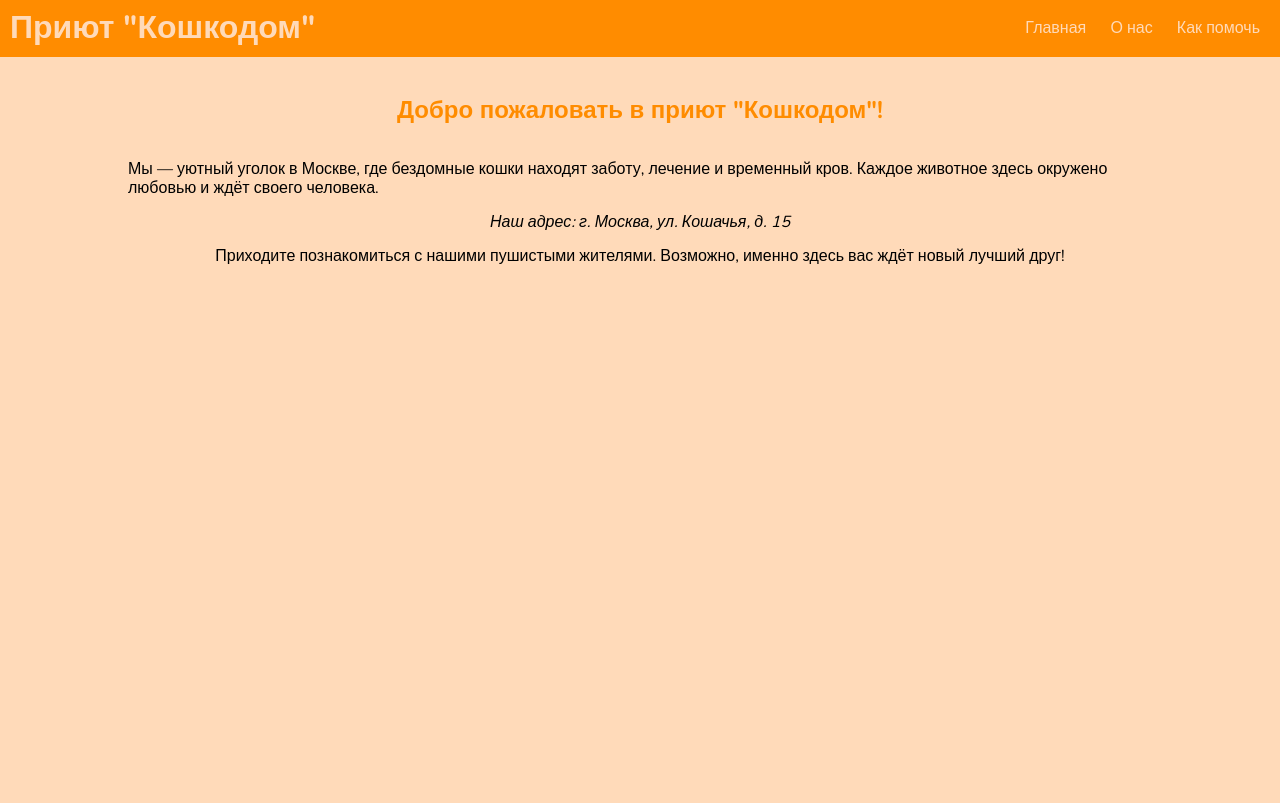
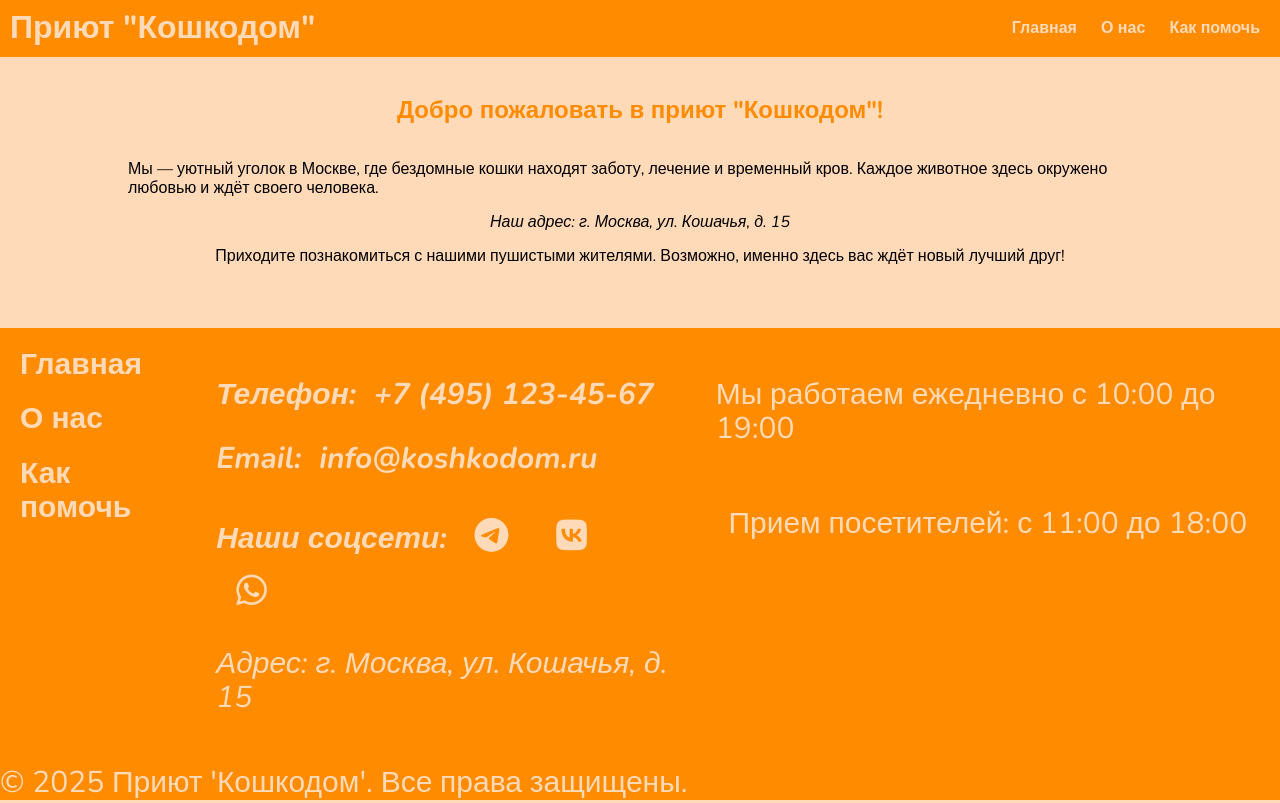
Before and after one commit to Vadim-Galimov/django-cat-house, a Django app: page / in a window 1280 px wide. Before the commit the page ends 264 px from the top, so only its background shows below. Run offline with Django 5.2, Linux system fonts and the light colour scheme.

Commit message:
index.html add seo semantic var css and other

```diff
--- a/main/static/main/css/style.css
+++ b/main/static/main/css/style.css
@@ -1,32 +1,39 @@
+:root {
+	--primary-color: #ff8c00;
+	--second-color: #ffdab9;
+}
 
 body {
-background-color: #ffdab9;
+	background-color: var(--second-color);
 	font-family: 'Nunito', sans-serif;
 	font-weight: 400;
+	display: flex;
+	flex-direction: column;
+	min-height: 100vh;
 }
 
 header {
-background-color: #ff8c00;
+	background-color: var(--primary-color);
 	display: flex;
 	justify-content: space-between;
 	align-items: center;
 }
 
-h1, header a {
-color: #ffdab9;
+h1, header a, footer, footer a {
+	color: var(--second-color);
 }
 
 h2 {
-color: #ff8c00;
-vertical-align: middle;
+	color: var(--primary-color);
 }
 
 h1, nav {
 	margin: 10px;
 }
 
-header a {
+header a, footer a {
 	margin: 10px;
+	font-weight: bold;
 }
 
 a {
@@ -37,6 +44,7 @@ main {
 	display: flex;
 	flex-direction: column;
 	align-items: center;
+	flex: 1;
 }
 
 section {
@@ -46,3 +54,23 @@ display: flex;
 	flex-direction: column;
 	align-items: center;
 }
+
+footer {
+	background-color: var(--primary-color);
+	font-size: 30px;
+}
+
+.footer-top {
+	display: flex;
+	justify-content: space-around;
+}
+
+footer nav {
+	display: flex;
+	flex-direction: column;
+}
+
+i {
+	font-size: 35px;
+	margin: 10px;
+}
--- a/main/templates/main/index.html
+++ b/main/templates/main/index.html
@@ -1,44 +1,65 @@
 <!DOCTYPE html>
 <html lang="ru">
+
 <head>
+	{% load static %}
 	<meta charset="UTF-8">
 	<meta name="viewport" content="width=device-width, initial-scale=1.0">
+	<meta name="description" content="Приют 'Кошкодом' в Москве — место, где бездомные кошки находят заботу и дом. Присоединяйтесь к нам!">
+	<meta name="keywords" content="приют для кошек, Кошкодом, Москва, усыновление животных">
+	<meta name="author" content="Приют Кошкодом">
+	<meta property="og:title" content="Приют 'Кошкодом'">
+	<meta property="og:description" content="Уютный уголок в Москве для бездомных кошек.">
+	<meta property="og:image" content="{% static 'main/images/og-image.jpg' %}">
+	<meta property="og:url" content="https://koshkodom.ru">
 	<title>Приют "Кошкодом"</title>
-
+	<link rel="icon" type="image/x-icon" alt="котик" href="{% static 'main/images/favicon.ico' %}">
+	<link rel="stylesheet" href="{% static 'main/css/normalize.css' %}">
 	<link rel="preconnect" href="https://fonts.googleapis.com">
 	<link rel="preconnect" href="https://fonts.gstatic.com" crossorigin>
-<link href="https://fonts.googleapis.com/css2?family=Nunito:wght@300;400;600;700&display=swap" rel="stylesheet">
+	<link href="https://fonts.googleapis.com/css2?family=Comic+Neue:ital,wght@0,300;0,400;0,700;1,300;1,400;1,700&family=Nunito:ital,wght@0,200..1000;1,200..1000&display=swap" rel="stylesheet">
+	<link rel="stylesheet" href="https://cdnjs.cloudflare.com/ajax/libs/font-awesome/6.4.0/css/all.min.css">
 
+	<link rel="stylesheet" href="{% static 'main/css/style.css' %}"> </head>
 
-    {% load static %}
-    <link rel="stylesheet" href="{% static 'main/css/normalize.css' %}">
-    <link rel="stylesheet" href="{% static 'main/css/style.css' %}">
-</head>
 <body>
 	<header>
 		<h1>Приют "Кошкодом"</h1>
-    <nav>
-        <a href="{% url 'home' %}">Главная</a>
-        <a href="{% url 'about' %}">О нас</a>
-    <a href="{% url 'help' %}">Как помочь</a>
-    </nav>
-
+		<nav aria-label="основная навигация"> <a href="{% url 'home' %}">Главная</a> <a href="{% url 'about' %}">О нас</a> <a href="{% url 'help' %}">Как помочь</a> </nav>
 	</header>
 	<main>
 		<section>
 			<h2>Добро пожаловать в приют "Кошкодом"!</h2>
-<p>Мы — уютный уголок в Москве, где бездомные кошки находят заботу, лечение и временный кров. Каждое животное здесь окружено любовью и ждёт своего человека.
+			<p>Мы — уютный уголок в Москве, где бездомные кошки находят заботу, лечение и временный кров. Каждое животное здесь окружено любовью и ждёт своего человека. </p> <address>Наш адрес: г. Москва, ул. Кошачья, д. 15</address>
+			<p>Приходите познакомиться с нашими пушистыми жителями. Возможно, именно здесь вас ждёт новый лучший друг!</p>
+		</section>
+	</main>
+	<footer>
+		<div class="footer-top">
+			<nav aria-label="основная навигация"> <a href="{% url 'home' %}">Главная</a> <a href="{% url 'about' %}">О нас</a> <a href="{% url 'help' %}">Как помочь</a> </nav>
+			<section><address>
+								<p><strong>Телефон:</strong> <a href="tel:+74951234567">+7 (495) 123-45-67</a></p>
+				<p><strong> Email:</strong> <a href="mailto:info@koshkodom.ru">info@koshkodom.ru</a></p>
+
+				 <p><strong>Наши соцсети:</strong>
+					 <a href="https://t.me/koshkodom" aria-label="телеграм кошкодом"><i class="fa-brands fa-telegram"></i></a>
+				<a href="https://vk.com/koshkodom" aria-label="вк кошкодом"><i class="fa-brands fa-vk"></i></a>
+				<a href="https://wa.me/79991234567" aria-label="вотсап кошкодом"><i class="fa-brands fa-whatsapp"></i></a> </p>
+				 <p>Адрес: г. Москва, ул. Кошачья, д. 15 </p>
+			</address> </section>
+			<section>
+				<p>Мы работаем ежедневно с
+					<time datetime="10:00">10:00</time> до
+					<time datetime="19:00">19:00</time>
 				</p>
-<address>Наш адрес: г. Москва, ул. Кошачья, д. 15</address>
-<p>Приходите познакомиться с нашими пушистыми жителями. Возможно, именно здесь вас ждёт новый лучший друг!</p>
+				<p>Прием посетителей: с
+					<time datetime="11:00">11:00</time> до
+					<time datetime="18:00">18:00</time>
+				</p>
+			</section>
+		</div>
+		<div class="footer-bottom"> © 2025 Приют 'Кошкодом'. Все права защищены. </div>
+	</footer>
+</body>
 
-    </section>
-
-
-</main>
-
-<footer></footer>
-
-
-</body>
 </html>
```
Also changed, not shown: main/static/main/images/favicon.ico (added), main/static/main/images/og-image.jpg (added). Lines whose indentation alone changed are shown as unchanged.
